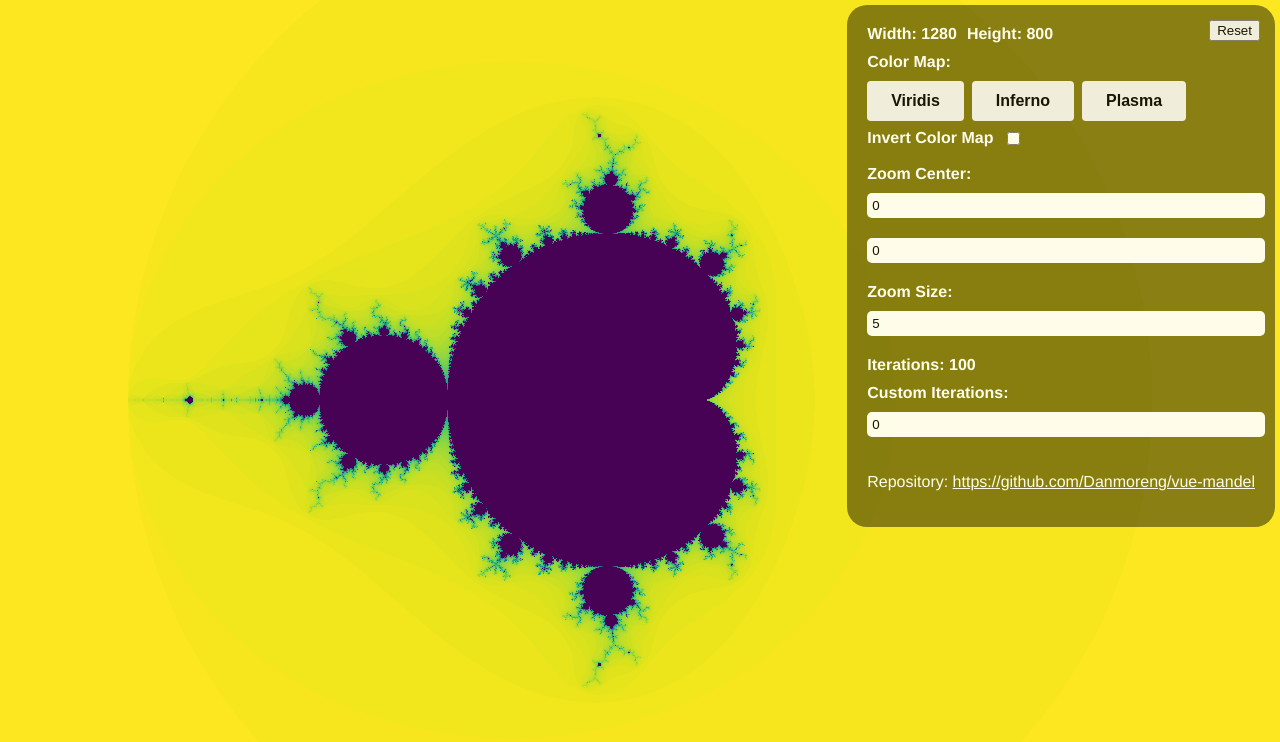
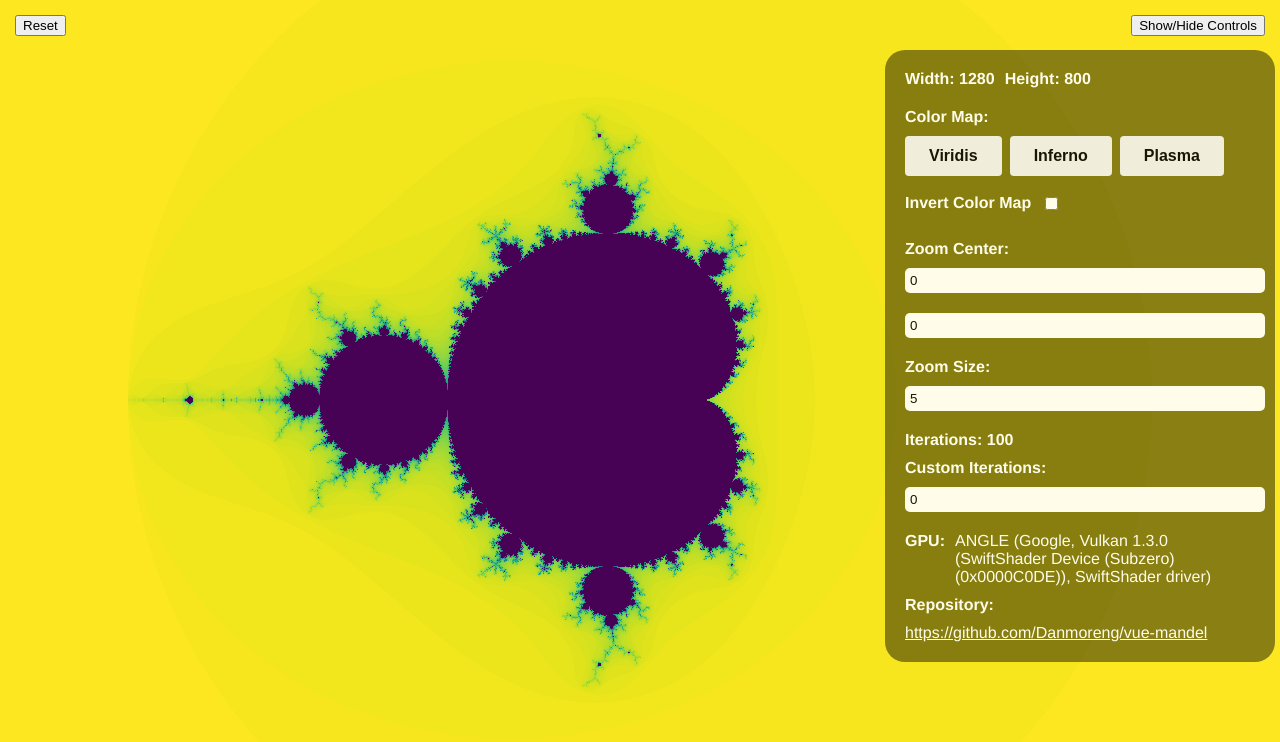
Before and after one commit to Danmoreng/vue-mandel, a Vue app: page / in a window 1280 px wide. Shown: the top 742 px of the page. Built offline with nearby package versions, Linux system fonts and the light colour scheme.

Commit message:
small UI improvements

```diff
--- a/src/App.vue
+++ b/src/App.vue
@@ -1,10 +1,23 @@
 <script setup>
 import MandelbrotContainer from "./components/MandelbrotContainer.vue";
 import Controls from "@/components/Controls.vue";
+import { useStore } from "@/store/store";
+const store = useStore();
+function toggleControls() {
+  store.showControls = !store.showControls;
+}
+function reset() {
+  store.zoomCenter[0] = 0;
+  store.zoomCenter[1] = 0;
+  store.zoomSize = 5.0;
+  store.maxIterations = 100;
+  store.customIterations = 0;
+}
 </script>
 
 <template>
-  <header></header>
+  <button class="resetButton" v-on:click="reset">Reset</button>
+  <button class="controlsButton" v-on:click="toggleControls">Show/Hide Controls</button>
   <main>
     <MandelbrotContainer />
     <Controls></Controls>
@@ -21,4 +34,15 @@ body {
 main {
   display: flex;
 }
+.resetButton {
+  position: absolute;
+  top: 15px;
+  left: 15px;
+}
+.controlsButton {
+  position: absolute;
+  z-index: 100;
+  top: 15px;
+  right: 15px;
+}
 </style>
--- a/src/components/Controls.vue
+++ b/src/components/Controls.vue
@@ -1,6 +1,5 @@
 <template>
-  <div class="side-panel">
-    <button class="resetButton" v-on:click="reset">Reset</button>
+  <div class="side-panel" v-show="store.showControls">
     <div class="inputGroup">
       <label>Width: {{ store.renderWidth }}</label>
       <label>Height: {{ store.renderHeight }}</label>
@@ -39,12 +38,12 @@
       :value="store.customIterations"
       v-on:change="setCustomIterations"
     />
-    <p>
-      Repository:
-      <a href="https://github.com/Danmoreng/vue-mandel"
-        >https://github.com/Danmoreng/vue-mandel</a
-      >
-    </p>
+    <div class="inputGroup">
+      <label>GPU:</label>
+      <span>{{ store.usedGPU }}</span>
+    </div>
+    <label>Repository:</label>
+    <span> <a href="https://github.com/Danmoreng/vue-mandel">https://github.com/Danmoreng/vue-mandel</a></span>
   </div>
 </template>
 
@@ -61,14 +60,6 @@ function setCustomIterations(event) {
 function setColorMap(index) {
   store.colorMap = index;
 }
-
-function reset() {
-  store.zoomCenter[0] = 0;
-  store.zoomCenter[1] = 0;
-  store.zoomSize = 5.0;
-  store.maxIterations = 100;
-  store.customIterations = 0;
-}
 </script>
 
 <style scoped>
@@ -77,11 +68,12 @@ function reset() {
   border-radius: 20px;
   padding: 20px;
   position: absolute;
-  top: 5px;
+  top: 50px;
   right: 5px;
   background: rgba(0, 0, 0, 0.5);
   font-family: "Helvetica", sans-serif;
   color: white;
+  max-width: 350px;
 }
 
 a {
@@ -91,6 +83,7 @@ a {
 .inputGroup {
   display: flex;
   align-items: stretch;
+  margin-bottom: 10px;
 }
 
 label {
@@ -114,12 +107,6 @@ input[type="number"] {
   width: 100%;
 }
 
-.resetButton {
-  position: absolute;
-  top: 15px;
-  right: 15px;
-}
-
 .color-button {
   display: inline-block;
   margin: 0 0.5em 0.5em 0;
@@ -136,4 +123,8 @@ input[type="number"] {
   user-select: none;
   transition: background-color 0.15s ease-in-out, color 0.15s ease-in-out;
 }
+
+.gpuName {
+  max-width: 300px;
+}
 </style>
--- a/src/components/MandelbrotContainer.vue
+++ b/src/components/MandelbrotContainer.vue
@@ -9,7 +9,12 @@ const myCanvas = ref(null);
 let gl = null;
 
 onMounted(() => {
-  gl = myCanvas.value.getContext("webgl");
+  if(window.visualViewport.width < 500) {
+    store.showControls = false;
+  }
+  gl = myCanvas.value.getContext('webgl', { powerPreference: "high-performance" });
+  const debugInfo = gl.getExtension('WEBGL_debug_renderer_info');
+  store.usedGPU = gl.getParameter(debugInfo.UNMASKED_RENDERER_WEBGL);
   const vertexShader = gl.createShader(gl.VERTEX_SHADER);
   const fragmentShader = gl.createShader(gl.FRAGMENT_SHADER);
   gl.shaderSource(vertexShader, vertexShaderRaw);
--- a/src/store/store.js
+++ b/src/store/store.js
@@ -6,6 +6,8 @@ export const useStore = defineStore("store", {
     clientHeight: 200,
     renderWidth: 200,
     renderHeight: 200,
+    usedGPU: "",
+    showControls: true,
     uniform: {
       width: 0,
       height: 0,
```
Also changed, not shown: src/webgl/FragmentShader.frag, 5 other files (tests, documents, lock files or other folders).
